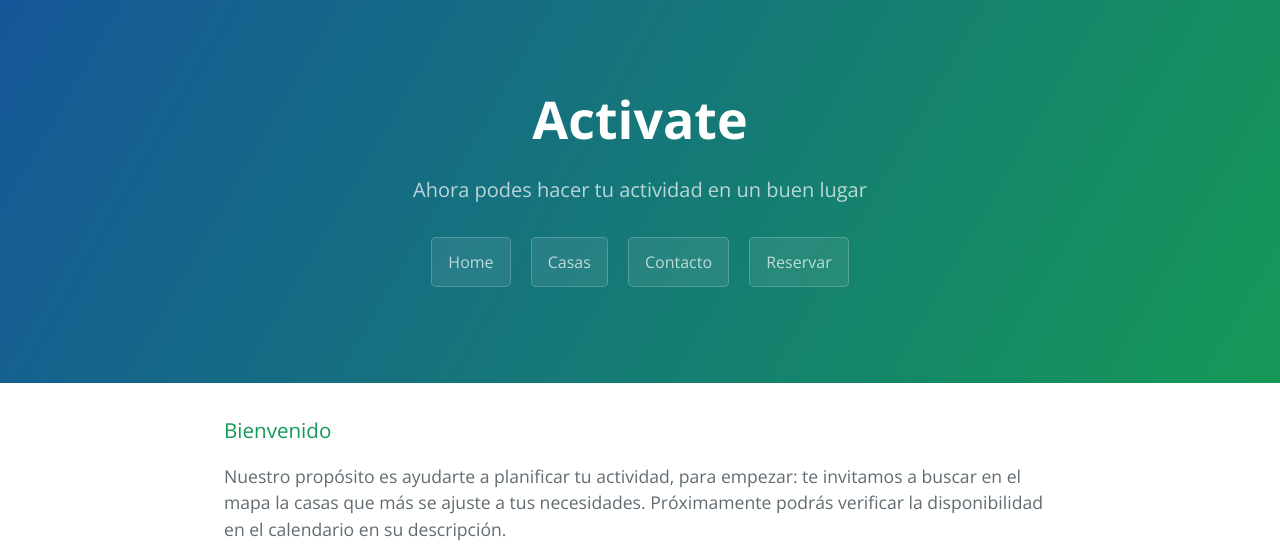
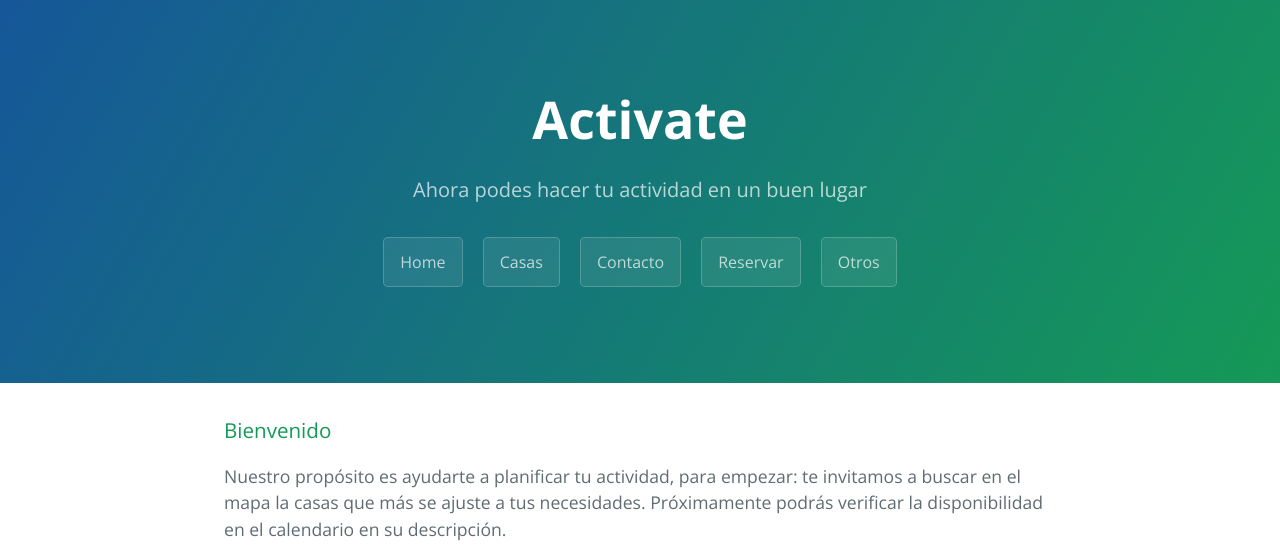
Before and after one commit to martindafonte/CasasDeRetiro, a Jekyll site: the page built from index.html, in a window 1280 px wide. Shown: the top 558 px of the page. Built offline with Jekyll 4.4.1, drawn with Linux system fonts in a browser that asks for light colours.

Commit message:
prueba
para ver si me salio agregar un boton en la home

```diff
--- a/_layouts/default.html
+++ b/_layouts/default.html
@@ -5,9 +5,10 @@
       <h1 class="project-name">Activate</h1>
       <h2 class="project-tagline">Ahora podes hacer tu actividad en un buen lugar</h2>
       <a class="btn" href="{{ site.github.url }}/">Home</a>
-      <a class="btn" href="{{ site.github.url }}/lista_casas">Casas</a>
+      <a class="btn" href="{{ site.github.url }}/listado de casas">Casas</a>
       <a class="btn" href="{{ site.github.url }}/contacto">Contacto</a>
       <a class="btn" href="{{ site.github.url }}/typeform.html">Reservar</a>
+      <a class="btn" href="{{ site.github.url }}/datos utiles">Otros</a>
     </section>
     <section class="main-content">
     {{content}}
```
